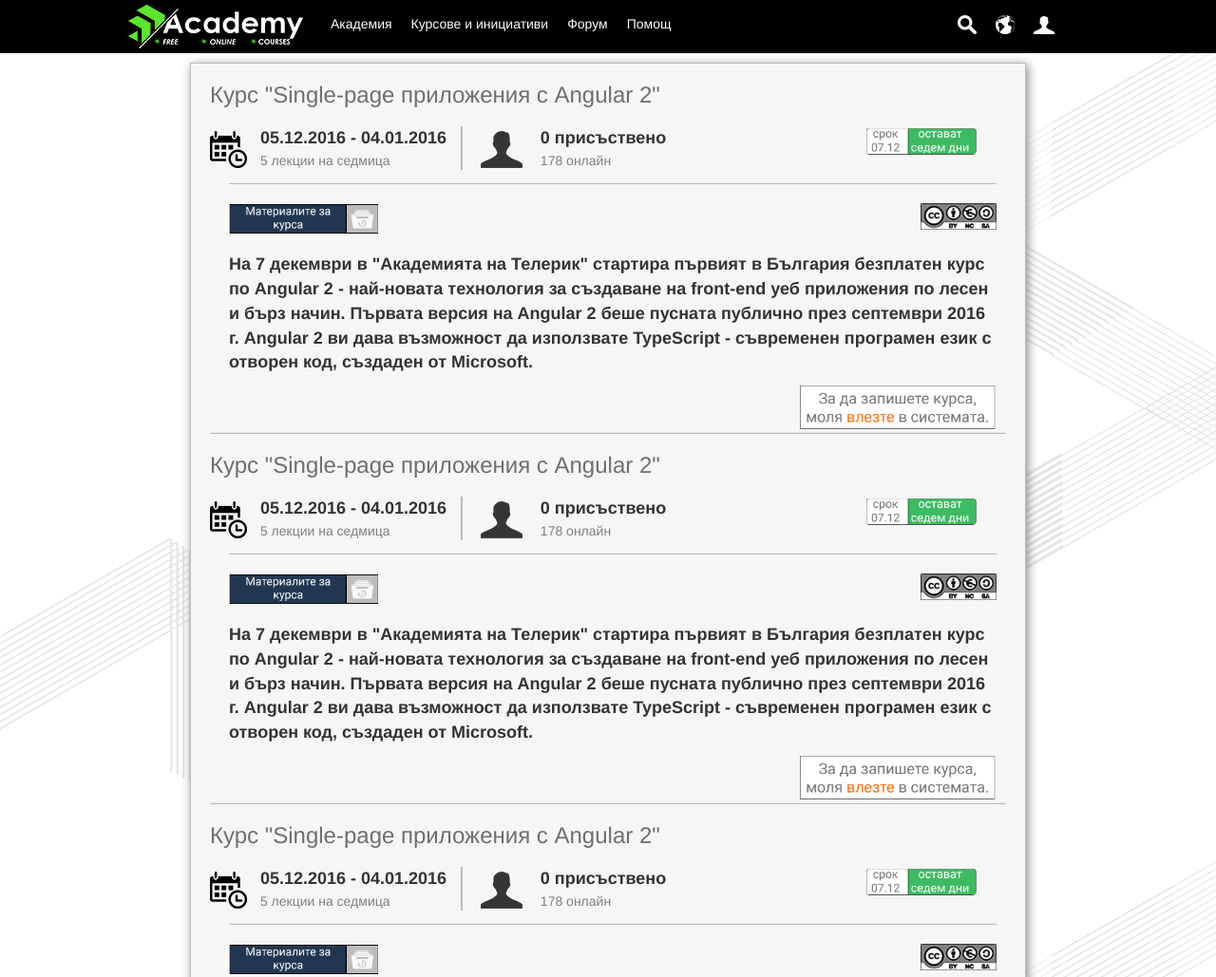
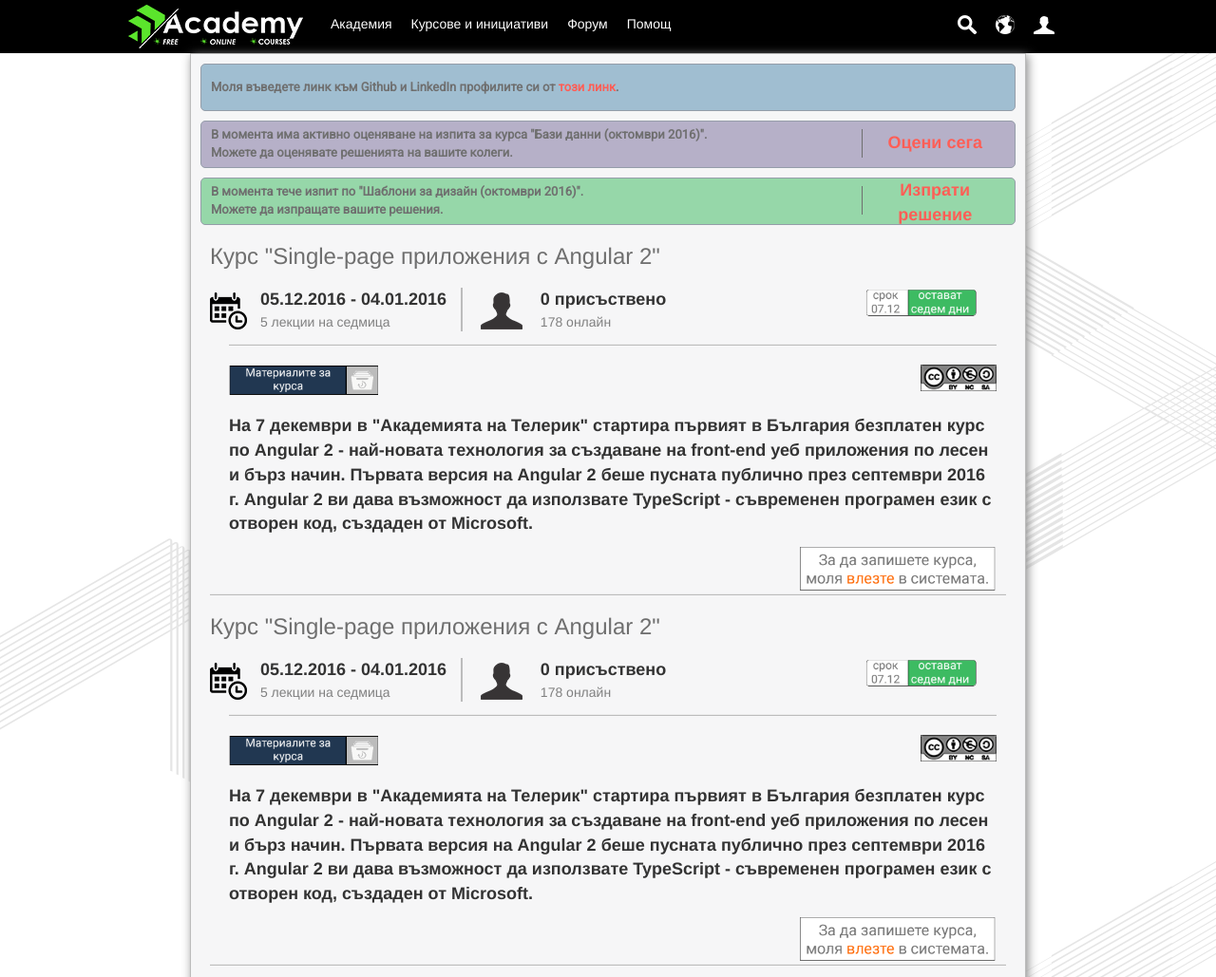
Before and after one commit to KirilVelichkov/ux-design-course-project, a website: page index.html in a window 1280 px wide. Shown: the top 1029 px of the page at 95% size. Drawn offline with nearby package versions, Linux system fonts and the light colour scheme.

Commit message:
added notifications and fixed top and bottom margins on page

```diff
--- a/index.html
+++ b/index.html
@@ -247,6 +247,41 @@
     </div>
 
     <main id="content">
+        <div class="notification notification-message">
+            <p>Моля въведете линк към Github и LinkedIn профилите си от <span style="color: #ff5e56;">този линк</span>.</p>
+        </div>
+        <div class="notification notification-evaluation">
+            <div class="row">
+                <div class="col-sm-9">
+                    <p>
+                        В момента има активно оценяване на изпита за курса "Бази данни (октомври 2016)". </br>
+                        Можете да оценявате решенията на вашите колеги.
+                    </p>
+                </div>
+                <div class="col-sm-1">
+                    <div class="vertical-line"></div>
+                </div>
+                <div class="col-sm-2">
+                    <div class=" message evaluate-now">Оцени сега</div>
+                </div>
+            </div>
+        </div>
+        <div class="notification notification-exam">
+            <div class="row">
+                <div class="col-sm-9">
+                    <p>
+                        В момента тече изпит по "Шаблони за дизайн (октомври 2016)". </br>
+                        Можете да изпращате вашите решения.
+                    </p>
+                </div>
+                <div class="col-sm-1">
+                    <div class="vertical-line"></div>
+                </div>
+                <div class="col-sm-2">
+                    <div class="message send-solution">Изпрати </br> решение</div>
+                </div>
+            </div>
+        </div>
         <div class="course">
             <div class="course-header">
                 <a href="#">
@@ -412,6 +447,7 @@
 
         </div>
     </main>
+
     <footer id="mainFooter">
         <div class="rows inline-block">
             <h4>
--- a/public/css/footer.css
+++ b/public/css/footer.css
@@ -2,7 +2,6 @@
     background-color: black;
     color: white;
     margin: 0;
-    margin-top: 10px;
     padding: 0;
     font-family: 'Roboto', sans-serif;
 }
--- a/public/css/main.css
+++ b/public/css/main.css
@@ -44,13 +44,12 @@
 }
 
 #content {
-    margin-top: 10px;
     margin-left: 200px;
     margin-right: 200px;
     border: 1px solid #bcbcbc;
     box-shadow: 2px 2px 10px #888888;
     background-color: #f6f6f7;
-    height: 1300px;
+    height: auto;
 }
 
 .hr-horizontal-top {
@@ -66,10 +65,62 @@
 .hr-horizontal-bot {
     margin-left: 20px;
     margin-right: 20px;
+    margin-bottom: 10px;
     height: 1px;
     color: #bcbcbc;
     background-color: #bcbcbc;
     position: relative;
+}
+
+#content .notification {
+    margin: 10px;
+    border: 1px solid #959da9;
+    border-radius: 5px;
+    height: 50px;
+}
+
+#content .notification-message {
+    background-color: #a0bed1;
+}
+
+#content .notification-evaluation {
+    background-color: #b6b0c8;
+}
+
+#content .notification-exam {
+    background-color: #96d7a9;
+}
+
+#content .notification p {
+    padding-top: 5px;
+    padding-left: 10px;
+    font-weight: bold;
+    font-size: 13px;
+    font-family: 'Roboto', sans-serif;
+    color: #6f6f6f;
+}
+
+#content .notification-message p {
+    padding-top: 15px;
+}
+
+.vertical-line {
+    margin-top: 8px;
+    margin-left: 30px;
+    height: 30px;
+    border-left: 1px solid #6f6f6f;
+}
+
+.message {
+    text-align: center;
+    margin-left: -50px;
+    color: #ff5e56;
+    font-size: 18px;
+    font-weight: bold;
+}
+
+.evaluate-now {
+    margin-top: 10px;
 }
 
 .course-title {
```
